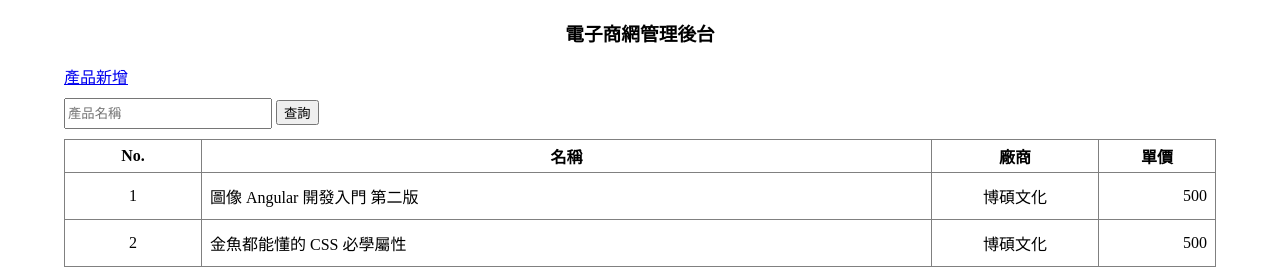
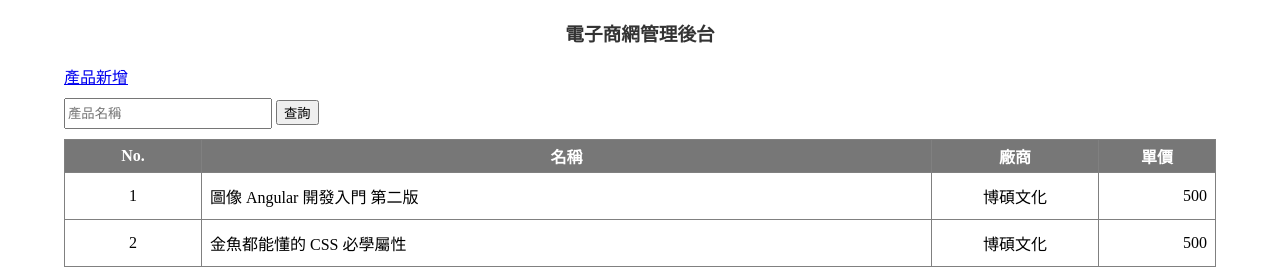
Before and after one commit to jeffery1891/mcu-113-1-web-13131891, a plain HTML site: page src/index.html in a window 1280 px wide. Shown: the top 268 px of the page. Drawn offline with Linux system fonts and the light colour scheme.

Commit message:
feat(css): 設定標題顏色與背景色樣式

```diff
--- a/src/style.css
+++ b/src/style.css
@@ -5,6 +5,7 @@ body {
 
 h3 {
   text-align: center;
+  color: rgba(0, 0, 0, 0.8);
 }
 
 section.body {
@@ -38,6 +39,11 @@ td {
   height: 30px;
 }
 
+table th {
+  background-color: #777;
+  color: white;
+}
+
 tr > td {
   padding: 8px;
 }
```
